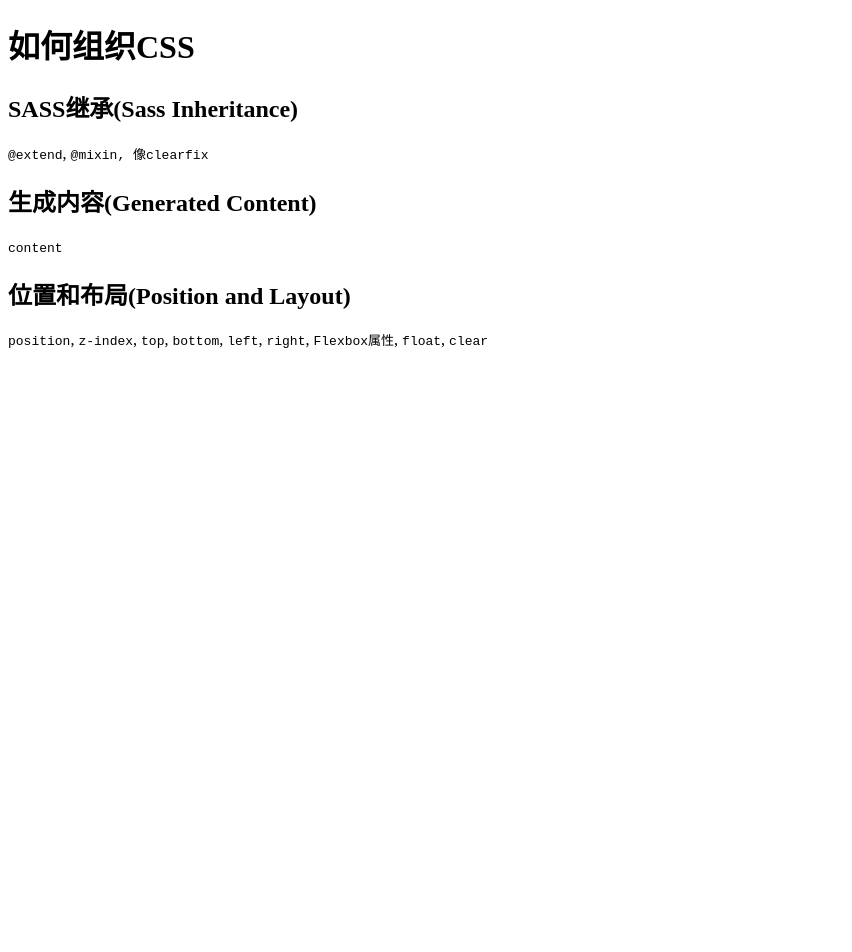
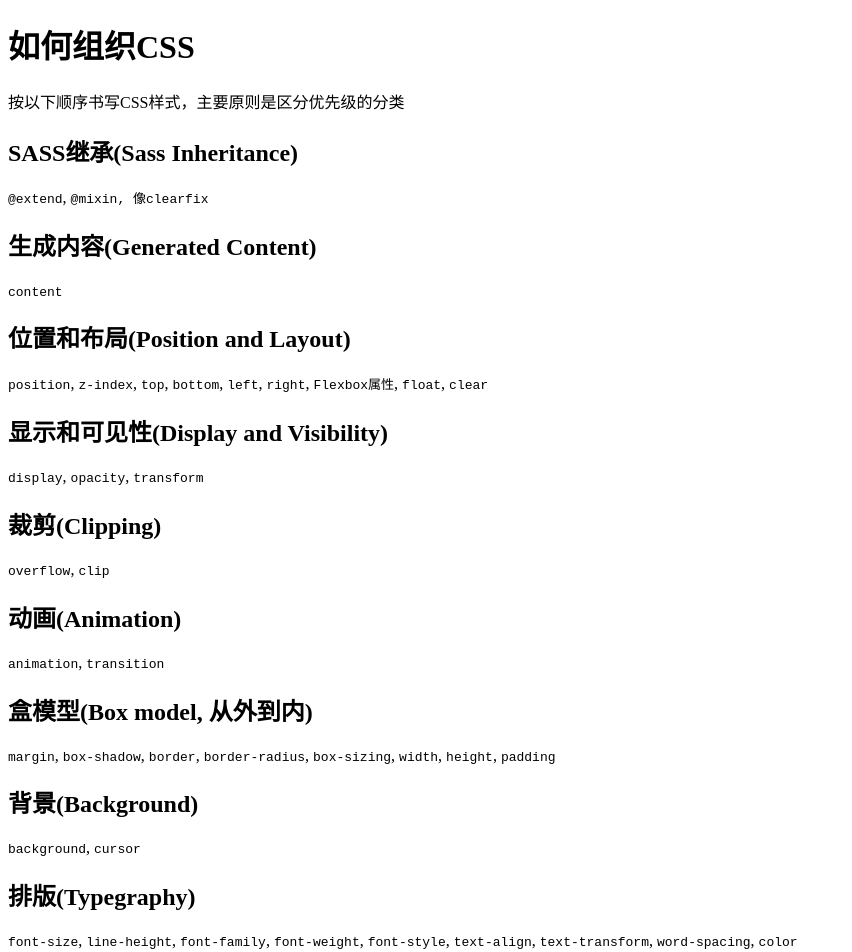
Before and after one commit to perry2008084/css-organize-guide, a Next.js app: page / in a window 1280 px wide. Shown: the top 952 px of the page, without its empty margins (0-852 px from the left). Before the commit the page ends 800 px from the top, so only its background shows below. Built offline with nearby package versions, Linux system fonts and the light colour scheme.

Commit message:
update docs

```diff
--- a/pages/index.mdx
+++ b/pages/index.mdx
@@ -1,6 +1,8 @@
 import Bleed from 'nextra-theme-docs/bleed'
 
 # 如何组织CSS
+
+按以下顺序书写CSS样式，主要原则是区分优先级的分类
 
 ## SASS继承(Sass Inheritance)
 `@extend`, `@mixin, 像clearfix`
@@ -10,3 +12,24 @@
 
 ## 位置和布局(Position and Layout)
 `position`, `z-index`, `top`, `bottom`, `left`, `right`, `Flexbox属性`, `float`, `clear`
+
+## 显示和可见性(Display and Visibility)
+`display`, `opacity`, `transform`
+
+## 裁剪(Clipping)
+`overflow`, `clip`
+
+## 动画(Animation)
+`animation`, `transition`
+
+## 盒模型(Box model, 从外到内)
+`margin`, `box-shadow`, `border`, `border-radius`, `box-sizing`, `width`, `height`, `padding`
+
+## 背景(Background)
+`background`, `cursor`
+
+## 排版(Typegraphy)
+`font-size`, `line-height`, `font-family`, `font-weight`, `font-style`, `text-align`, `text-transform`, `word-spacing`, `color`
+
+## 伪类和伪元素(Pseudo-class and pseudo-elements)
+`:hover`, `:focus`, `:active`, `:before`, `:after`, `:first-child`, `:last-child`
```
